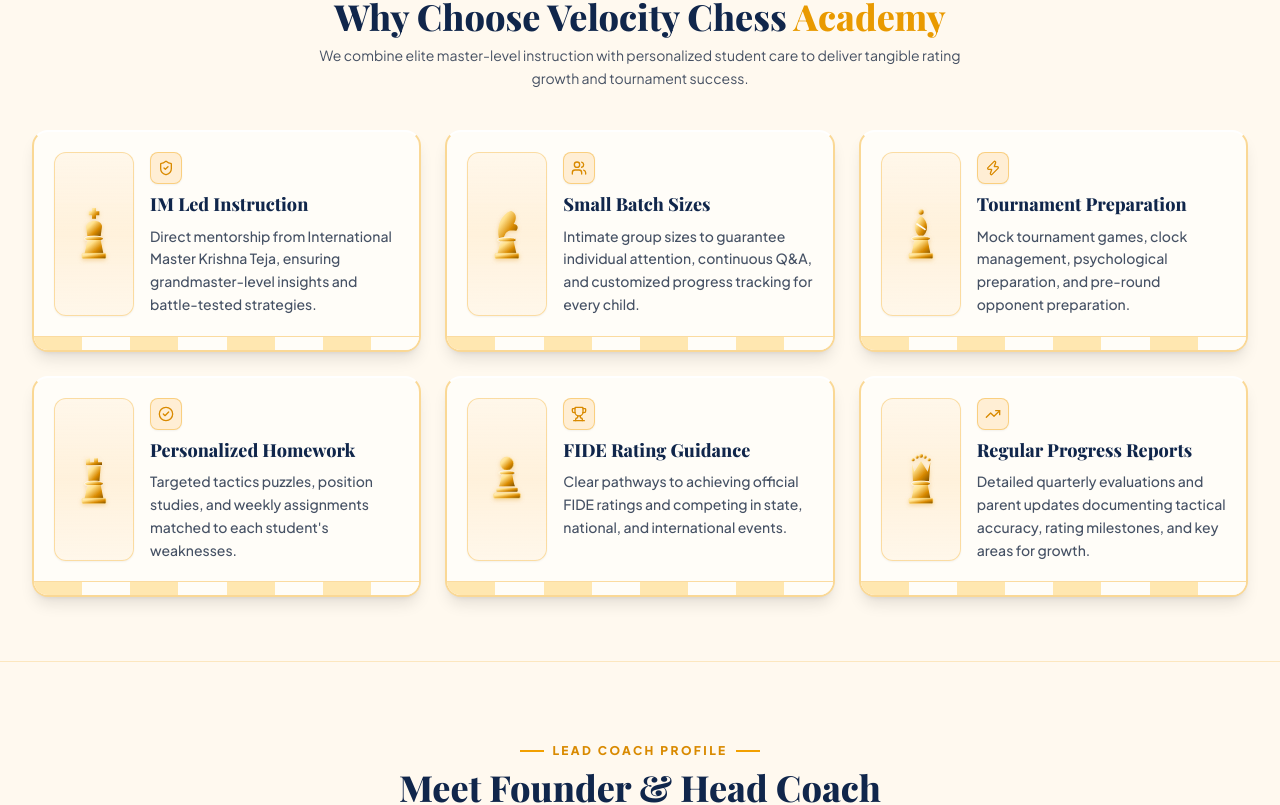
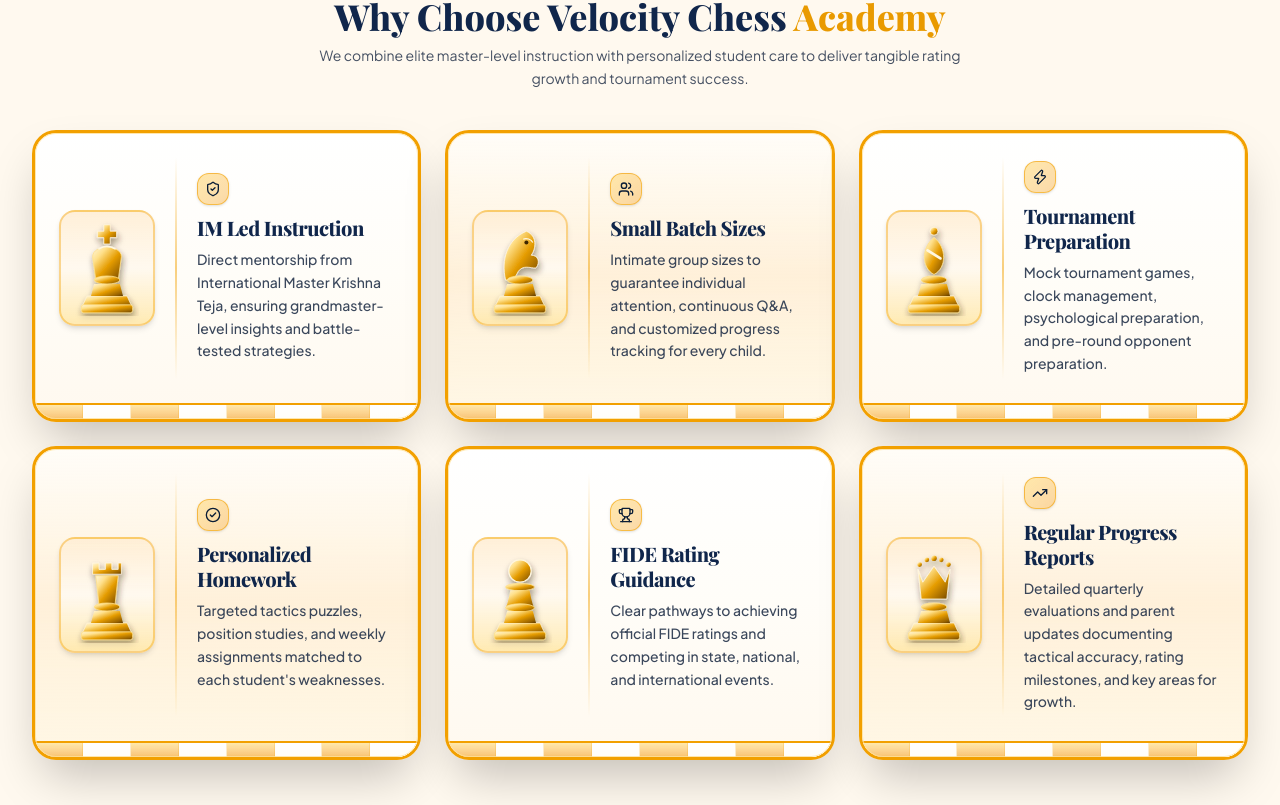
Before and after one commit to Klavanya0704/VelocityChess, a React (Vite) app: page /about in a window 1280 px wide. Shown: the part 1078-1883 px from the top of the page. Built offline with nearby package versions, Linux system fonts and the light colour scheme; a web font is replaced by a local one.

Commit message:
Redesign Why Choose Velocity Chess Academy cards with 3D bevelled gold display plaque frame, prominent 3D metallic gold chess piece sculptures, gold separator line, alternating warm cream and champagne gold gradients, and bottom checkerboard tile strip matching media_1791627912683_5876cfd8.jpg

```diff
--- a/src/pages/AboutPage.tsx
+++ b/src/pages/AboutPage.tsx
@@ -18,85 +18,110 @@
   ArrowRight
 } from 'lucide-react';
 
-/* 3D Gold Metallic Chess Piece SVG Component */
-const ChessPieceIcon: React.FC<{ type: string; className?: string }> = ({ type, className = "w-10 h-16" }) => {
+/* PROMINENT 3D METALLIC GOLD CHESS PIECE SCULPTURE SVG COMPONENT */
+const GoldChessPiece3D: React.FC<{ piece: string; className?: string }> = ({ piece, className = "w-16 h-24" }) => {
   return (
-    <svg viewBox="0 0 60 90" className={className} fill="none">
+    <svg viewBox="0 0 80 120" className={className} fill="none">
       <defs>
-        <linearGradient id={`gold-3d-${type}`} x1="0%" y1="0%" x2="100%" y2="100%">
-          <stop offset="0%" stopColor="#FFF4DB" />
-          <stop offset="30%" stopColor="#FFE08A" />
-          <stop offset="65%" stopColor="#D98A00" />
-          <stop offset="100%" stopColor="#7A4D00" />
+        {/* Rich 3D Gold Metallic Linear Gradients */}
+        <linearGradient id={`gold-3d-main-${piece}`} x1="0%" y1="0%" x2="100%" y2="100%">
+          <stop offset="0%" stopColor="#FFF7E0" />
+          <stop offset="25%" stopColor="#FFE08A" />
+          <stop offset="55%" stopColor="#E59C00" />
+          <stop offset="85%" stopColor="#996300" />
+          <stop offset="100%" stopColor="#5E3B00" />
         </linearGradient>
-        <filter id={`gold-glow-${type}`} x="-20%" y="-20%" width="140%" height="140%">
-          <feDropShadow dx="0" dy="2" stdDeviation="3" floodColor="#D98A00" floodOpacity="0.3" />
+
+        {/* 3D Drop Shadow */}
+        <filter id={`gold-shadow-${piece}`} x="-20%" y="-10%" width="140%" height="130%">
+          <feDropShadow dx="2" dy="5" stdDeviation="4" floodColor="#3D2600" floodOpacity="0.35" />
         </filter>
       </defs>
 
-      {type === 'king' && (
-        <g filter={`url(#gold-glow-${type})`}>
-          <path d="M 27 6 L 33 6 L 33 11 L 38 11 L 38 17 L 33 17 L 33 22 L 27 22 L 27 17 L 22 17 L 22 11 L 27 11 Z" fill={`url(#gold-3d-${type})`} />
-          <path d="M 18 34 C 18 22, 42 22, 42 34 L 40 48 H 20 Z" fill={`url(#gold-3d-${type})`} />
-          <ellipse cx="30" cy="52" rx="14" ry="4" fill={`url(#gold-3d-${type})`} stroke="#FFFDF8" strokeWidth="1" />
-          <path d="M 20 54 L 40 54 L 44 74 C 44 78, 16 78, 16 74 Z" fill={`url(#gold-3d-${type})`} />
-          <rect x="12" y="74" width="36" height="8" rx="2" fill={`url(#gold-3d-${type})`} stroke="#FFE08A" strokeWidth="1" />
+      <g filter={`url(#gold-shadow-${piece})`}>
+
+        {/* PEDESTAL STAND (COMMON FOR ALL PIECES) */}
+        <path d="M 15 95 L 65 95 L 70 106 C 70 110, 10 110, 10 106 Z" fill={`url(#gold-3d-main-${piece})`} stroke="#FFF3D6" strokeWidth="0.8" />
+        <rect x="8" y="106" width="64" height="10" rx="3" fill={`url(#gold-3d-main-${piece})`} stroke="#FFE08A" strokeWidth="1" />
+
+        {/* INDIVIDUAL 3D SCULPTURES */}
+        {piece === 'king' && (
+          <g>
+            {/* Cross Finial */}
+            <path d="M 36 6 H 44 V 14 H 52 V 22 H 44 V 30 H 36 V 22 H 28 V 14 H 36 Z" fill={`url(#gold-3d-main-${piece})`} stroke="#FFF5E0" strokeWidth="1" />
+            {/* King Crown Dome */}
+            <path d="M 22 46 C 22 30, 58 30, 58 46 L 54 75 H 26 Z" fill={`url(#gold-3d-main-${piece})`} stroke="#FFE08A" strokeWidth="1" />
+            {/* Crown Ridges & Details */}
+            <path d="M 30 36 Q 40 30, 50 36" stroke="#FFF7E0" strokeWidth="2" strokeLinecap="round" fill="none" />
+            <ellipse cx="40" cy="75" rx="16" ry="5" fill={`url(#gold-3d-main-${piece})`} stroke="#FFE08A" strokeWidth="1" />
+            <path d="M 24 80 L 56 80 L 60 95 L 20 95 Z" fill={`url(#gold-3d-main-${piece})`} />
           </g>
         )}
 
-      {type === 'knight' && (
-        <g filter={`url(#gold-glow-${type})`}>
-          <path d="M 18 52 C 14 34, 20 16, 36 10 C 46 14, 44 24, 40 30 C 46 30, 48 36, 44 40 C 38 40, 32 38, 28 44 L 24 52 Z" fill={`url(#gold-3d-${type})`} />
-          <ellipse cx="30" cy="54" rx="14" ry="4" fill={`url(#gold-3d-${type})`} stroke="#FFFDF8" strokeWidth="1" />
-          <path d="M 20 56 L 40 56 L 44 74 C 44 78, 16 78, 16 74 Z" fill={`url(#gold-3d-${type})`} />
-          <rect x="12" y="74" width="36" height="8" rx="2" fill={`url(#gold-3d-${type})`} stroke="#FFE08A" strokeWidth="1" />
+        {piece === 'knight' && (
+          <g>
+            {/* Knight Head & Mane */}
+            <path d="M 22 75 C 16 50, 24 24, 48 14 C 62 20, 60 36, 54 44 C 62 44, 66 52, 60 60 C 52 60, 44 56, 38 64 L 32 75 Z" fill={`url(#gold-3d-main-${piece})`} stroke="#FFF5E0" strokeWidth="1" />
+            {/* Eye & Snout Details */}
+            <circle cx="48" cy="28" r="2.5" fill="#3D2600" />
+            <path d="M 44 24 C 48 22, 54 24, 56 28" stroke="#FFF7E0" strokeWidth="1.5" fill="none" />
+            <ellipse cx="40" cy="75" rx="16" ry="5" fill={`url(#gold-3d-main-${piece})`} stroke="#FFE08A" strokeWidth="1" />
+            <path d="M 24 80 L 56 80 L 60 95 L 20 95 Z" fill={`url(#gold-3d-main-${piece})`} />
           </g>
         )}
 
-      {type === 'bishop' && (
-        <g filter={`url(#gold-glow-${type})`}>
-          <circle cx="30" cy="12" r="4" fill={`url(#gold-3d-${type})`} />
-          <path d="M 30 18 C 18 26, 18 44, 30 50 C 42 44, 42 26, 30 18 Z" fill={`url(#gold-3d-${type})`} />
-          <path d="M 24 30 L 36 38" stroke="#FFFDF8" strokeWidth="2.5" strokeLinecap="round" />
-          <ellipse cx="30" cy="52" rx="14" ry="4" fill={`url(#gold-3d-${type})`} stroke="#FFFDF8" strokeWidth="1" />
-          <path d="M 20 54 L 40 54 L 44 74 C 44 78, 16 78, 16 74 Z" fill={`url(#gold-3d-${type})`} />
-          <rect x="12" y="74" width="36" height="8" rx="2" fill={`url(#gold-3d-${type})`} stroke="#FFE08A" strokeWidth="1" />
+        {piece === 'bishop' && (
+          <g>
+            {/* Orb Top */}
+            <circle cx="40" cy="14" r="5" fill={`url(#gold-3d-main-${piece})`} stroke="#FFF7E0" strokeWidth="1" />
+            {/* Mitre Head */}
+            <path d="M 40 22 C 24 34, 24 60, 40 68 C 56 60, 56 34, 40 22 Z" fill={`url(#gold-3d-main-${piece})`} stroke="#FFE08A" strokeWidth="1" />
+            {/* Slit Cut */}
+            <path d="M 32 38 L 48 48" stroke="#FFF7E0" strokeWidth="3.5" strokeLinecap="round" />
+            <ellipse cx="40" cy="75" rx="16" ry="5" fill={`url(#gold-3d-main-${piece})`} stroke="#FFE08A" strokeWidth="1" />
+            <path d="M 24 80 L 56 80 L 60 95 L 20 95 Z" fill={`url(#gold-3d-main-${piece})`} />
           </g>
         )}
 
-      {type === 'rook' && (
-        <g filter={`url(#gold-glow-${type})`}>
-          <path d="M 18 14 L 24 14 L 24 20 L 30 20 L 30 14 L 36 14 L 36 20 L 42 20 L 42 14 L 42 24 L 18 24 Z" fill={`url(#gold-3d-${type})`} />
-          <path d="M 20 26 L 40 26 L 38 50 L 22 50 Z" fill={`url(#gold-3d-${type})`} />
-          <ellipse cx="30" cy="52" rx="14" ry="4" fill={`url(#gold-3d-${type})`} stroke="#FFFDF8" strokeWidth="1" />
-          <path d="M 20 54 L 40 54 L 44 74 C 44 78, 16 78, 16 74 Z" fill={`url(#gold-3d-${type})`} />
-          <rect x="12" y="74" width="36" height="8" rx="2" fill={`url(#gold-3d-${type})`} stroke="#FFE08A" strokeWidth="1" />
+        {piece === 'rook' && (
+          <g>
+            {/* Castle Battlements Top */}
+            <path d="M 22 20 H 30 V 28 H 38 V 20 H 46 V 28 H 54 V 20 H 58 V 34 H 22 Z" fill={`url(#gold-3d-main-${piece})`} stroke="#FFF7E0" strokeWidth="1" />
+            {/* Rook Body */}
+            <path d="M 26 36 H 54 L 50 72 H 30 Z" fill={`url(#gold-3d-main-${piece})`} stroke="#FFE08A" strokeWidth="1" />
+            <ellipse cx="40" cy="75" rx="16" ry="5" fill={`url(#gold-3d-main-${piece})`} stroke="#FFE08A" strokeWidth="1" />
+            <path d="M 24 80 L 56 80 L 60 95 L 20 95 Z" fill={`url(#gold-3d-main-${piece})`} />
           </g>
         )}
 
-      {type === 'pawn' && (
-        <g filter={`url(#gold-glow-${type})`}>
-          <circle cx="30" cy="22" r="10" fill={`url(#gold-3d-${type})`} stroke="#FFE08A" strokeWidth="1" />
-          <ellipse cx="30" cy="36" rx="12" ry="3.5" fill={`url(#gold-3d-${type})`} stroke="#FFFDF8" strokeWidth="1" />
-          <path d="M 22 38 C 22 38, 20 52, 18 56 L 42 56 C 40 52, 38 38, 38 38 Z" fill={`url(#gold-3d-${type})`} />
-          <rect x="14" y="58" width="32" height="6" rx="1.5" fill={`url(#gold-3d-${type})`} />
-          <rect x="10" y="66" width="40" height="8" rx="2" fill={`url(#gold-3d-${type})`} stroke="#FFE08A" strokeWidth="1" />
+        {piece === 'pawn' && (
+          <g>
+            {/* Pawn Head Orb */}
+            <circle cx="40" cy="30" r="14" fill={`url(#gold-3d-main-${piece})`} stroke="#FFF7E0" strokeWidth="1.5" />
+            <ellipse cx="40" cy="50" rx="18" ry="4.5" fill={`url(#gold-3d-main-${piece})`} stroke="#FFE08A" strokeWidth="1" />
+            {/* Pawn Body */}
+            <path d="M 28 54 C 28 54, 25 72, 22 76 H 58 C 55 72, 52 54, 52 54 Z" fill={`url(#gold-3d-main-${piece})`} />
+            <ellipse cx="40" cy="76" rx="18" ry="5" fill={`url(#gold-3d-main-${piece})`} stroke="#FFE08A" strokeWidth="1" />
+            <path d="M 24 80 L 56 80 L 60 95 L 20 95 Z" fill={`url(#gold-3d-main-${piece})`} />
           </g>
         )}
 
-      {type === 'queen' && (
-        <g filter={`url(#gold-glow-${type})`}>
-          <circle cx="18" cy="16" r="2.5" fill={`url(#gold-3d-${type})`} />
-          <circle cx="24" cy="12" r="2.5" fill={`url(#gold-3d-${type})`} />
-          <circle cx="30" cy="10" r="3" fill={`url(#gold-3d-${type})`} />
-          <circle cx="36" cy="12" r="2.5" fill={`url(#gold-3d-${type})`} />
-          <circle cx="42" cy="16" r="2.5" fill={`url(#gold-3d-${type})`} />
-          <path d="M 16 20 L 20 34 L 30 18 L 40 34 L 44 20 L 42 48 L 18 48 Z" fill={`url(#gold-3d-${type})`} />
-          <ellipse cx="30" cy="52" rx="14" ry="4" fill={`url(#gold-3d-${type})`} stroke="#FFFDF8" strokeWidth="1" />
-          <path d="M 20 54 L 40 54 L 44 74 C 44 78, 16 78, 16 74 Z" fill={`url(#gold-3d-${type})`} />
-          <rect x="12" y="74" width="36" height="8" rx="2" fill={`url(#gold-3d-${type})`} stroke="#FFE08A" strokeWidth="1" />
+        {piece === 'queen' && (
+          <g>
+            {/* Queen Coronet Points */}
+            <circle cx="22" cy="22" r="3" fill={`url(#gold-3d-main-${piece})`} />
+            <circle cx="31" cy="16" r="3" fill={`url(#gold-3d-main-${piece})`} />
+            <circle cx="40" cy="14" r="3.5" fill={`url(#gold-3d-main-${piece})`} />
+            <circle cx="49" cy="16" r="3" fill={`url(#gold-3d-main-${piece})`} />
+            <circle cx="58" cy="22" r="3" fill={`url(#gold-3d-main-${piece})`} />
+            {/* Coronet Body */}
+            <path d="M 20 28 L 26 44 L 40 24 L 54 44 L 60 28 L 56 65 H 24 Z" fill={`url(#gold-3d-main-${piece})`} stroke="#FFF7E0" strokeWidth="1" />
+            <ellipse cx="40" cy="75" rx="16" ry="5" fill={`url(#gold-3d-main-${piece})`} stroke="#FFE08A" strokeWidth="1" />
+            <path d="M 24 80 L 56 80 L 60 95 L 20 95 Z" fill={`url(#gold-3d-main-${piece})`} />
           </g>
         )}
+
+      </g>
     </svg>
   );
 };
@@ -123,6 +148,7 @@
       description: 'Direct mentorship from International Master Krishna Teja, ensuring grandmaster-level insights and battle-tested strategies.',
       icon: ShieldCheck,
       pieceType: 'king',
+      isLightGold: false,
     },
     {
       id: 2,
@@ -130,6 +156,7 @@
       description: 'Intimate group sizes to guarantee individual attention, continuous Q&A, and customized progress tracking for every child.',
       icon: Users,
       pieceType: 'knight',
+      isLightGold: true,
     },
     {
       id: 3,
@@ -137,6 +164,7 @@
       description: 'Mock tournament games, clock management, psychological preparation, and pre-round opponent preparation.',
       icon: Zap,
       pieceType: 'bishop',
+      isLightGold: false,
     },
     {
       id: 4,
@@ -144,6 +172,7 @@
       description: "Targeted tactics puzzles, position studies, and weekly assignments matched to each student's weaknesses.",
       icon: CheckCircle2,
       pieceType: 'rook',
+      isLightGold: true,
     },
     {
       id: 5,
@@ -151,6 +180,7 @@
       description: 'Clear pathways to achieving official FIDE ratings and competing in state, national, and international events.',
       icon: Trophy,
       pieceType: 'pawn',
+      isLightGold: false,
     },
     {
       id: 6,
@@ -158,6 +188,7 @@
       description: 'Detailed quarterly evaluations and parent updates documenting tactical accuracy, rating milestones, and key areas for growth.',
       icon: TrendingUp,
       pieceType: 'queen',
+      isLightGold: true,
     },
   ];
 
@@ -302,7 +333,7 @@
           </div>
         </section>
 
-        {/* SECTION 4: WHY CHOOSE VELOCITY (EXACT MATCHING 6 CONTENT CARDS REFERENCE media_1791627364299_be23807d.jpg) */}
+        {/* SECTION 4: WHY CHOOSE VELOCITY (EXACT 3D TROPHY PLAQUE DISPLAY CARDS REFERENCE media_1791627912683_5876cfd8.jpg) */}
         <section className="relative py-12 sm:py-16 border-t border-[#F2A000]/20">
           <div className="max-w-7xl mx-auto px-4 sm:px-6 lg:px-8">
 
@@ -322,38 +353,48 @@
               </p>
             </div>
 
-            {/* SIX CONTENT CARDS IN 3 COLUMNS MATCHING REFERENCE */}
+            {/* SIX 3D GOLD DISPLAY PLAQUE CARDS IN 3 COLUMNS MATCHING REFERENCE */}
             <div className="grid grid-cols-1 md:grid-cols-2 lg:grid-cols-3 gap-6 items-stretch">
               {whyChooseCards.map((card) => {
                 const IconComp = card.icon;
                 return (
                   <div
                     key={card.id}
-                    className="bg-[#FFFDF8] backdrop-blur-md rounded-2xl border-2 border-[#F2A000]/40 shadow-lg hover:shadow-xl hover:-translate-y-1.5 transition-all duration-300 flex flex-col justify-between overflow-hidden group border-t-white"
+                    className={`relative flex flex-col justify-between rounded-3xl border-[3.5px] border-[#F2A000] shadow-2xl transition-all duration-300 hover:-translate-y-2 group overflow-hidden ${
+                      card.isLightGold
+                        ? 'bg-gradient-to-b from-[#FFFDF8] via-[#FFEED4]/80 to-[#FFF7E5]'
+                        : 'bg-gradient-to-b from-[#FFFFFF] via-[#FFFDF8] to-[#FFF9EF]'
+                    }`}
                   >
+                    {/* Inner Gold Bevel Accent */}
+                    <div className="absolute inset-0 rounded-[21px] border border-[#FFE29A] pointer-events-none z-20 opacity-80" />
+
                     {/* Main Card Content */}
-                    <div className="flex items-start flex-1 p-5 gap-4">
+                    <div className="flex items-center flex-1 p-5 sm:p-6 gap-4 sm:gap-5 relative z-10">
 
-                      {/* Left Column: 3D Metallic Gold Chess Piece */}
-                      <div className="w-16 sm:w-20 shrink-0 self-stretch flex flex-col items-center justify-center p-2 rounded-xl bg-gradient-to-b from-[#FFF7EA] via-[#FFEED4]/80 to-[#FFF7EA] border border-[#F2A000]/30 shadow-xs group-hover:scale-105 transition-transform duration-300">
-                        <ChessPieceIcon type={card.pieceType} className="w-10 h-16 text-[#D98A00]" />
+                      {/* Left Column: Prominent 3D Metallic Gold Chess Piece Sculpture */}
+                      <div className="w-20 sm:w-24 shrink-0 flex flex-col items-center justify-center p-2 rounded-2xl bg-gradient-to-b from-[#FFEED4]/90 via-[#FFF9EF] to-[#FFE8AB]/90 border-2 border-[#F2A000]/40 shadow-md group-hover:scale-105 transition-transform duration-300">
+                        <GoldChessPiece3D piece={card.pieceType} className="w-14 h-22 sm:w-16 sm:h-24 drop-shadow-md" />
                       </div>
 
+                      {/* Vertical Gold Molded Separator Line */}
+                      <div className="w-[2px] self-stretch bg-gradient-to-b from-transparent via-[#F2A000]/50 to-transparent shrink-0" />
+
                       {/* Right Column: Icon Badge, Heading, and Description */}
-                      <div className="flex-1 flex flex-col justify-start text-left space-y-2">
+                      <div className="flex-1 flex flex-col justify-center text-left space-y-2 py-1">
 
-                        {/* Icon Badge */}
-                        <div className="w-8 h-8 rounded-lg bg-[#FFEED4] border border-[#F2A000]/40 flex items-center justify-center text-[#D98A00] shadow-xs">
-                          <IconComp className="w-4 h-4" />
+                        {/* Small Gold Icon Badge */}
+                        <div className="w-8 h-8 rounded-xl bg-gradient-to-br from-[#FFE8AB] to-[#F2A000]/40 border border-[#F2A000]/60 flex items-center justify-center text-[#10264B] shadow-sm">
+                          <IconComp className="w-4 h-4 text-[#0A1D37]" />
                         </div>
 
                         {/* Heading */}
-                        <h3 className="font-serif font-extrabold text-base sm:text-lg text-[#10264B] leading-snug">
+                        <h3 className="font-serif font-extrabold text-lg sm:text-xl text-[#10264B] leading-tight tracking-tight pt-0.5">
                           {card.title}
                         </h3>
 
                         {/* Description */}
-                        <p className="text-xs sm:text-sm text-[#25334A]/85 font-medium leading-relaxed">
+                        <p className="text-xs sm:text-sm text-[#25334A]/90 font-medium leading-relaxed">
                           {card.description}
                         </p>
 
@@ -361,12 +402,16 @@
 
                     </div>
 
-                    {/* Bottom Base: Checkerboard Strip matching reference image */}
-                    <div className="grid grid-cols-8 h-3.5 w-full border-t border-[#F2A000]/30 bg-[#FFF5E5] shrink-0">
+                    {/* Bottom Base: 3D Bevelled Gold Checkerboard Tile Strip */}
+                    <div className="grid grid-cols-8 h-4 w-full border-t-2 border-[#F2A000] bg-[#FFF5E5] shrink-0 relative z-10">
                       {[...Array(8)].map((_, i) => (
                         <div
                           key={i}
-                          className={i % 2 === 0 ? 'bg-[#FFE29A]/70' : 'bg-[#FFFDF8]'}
+                          className={`h-full border-r border-[#F2A000]/20 ${
+                            i % 2 === 0
+                              ? 'bg-gradient-to-b from-[#FFE8AB] to-[#F2A000]/60'
+                              : 'bg-gradient-to-b from-[#FFFFFF] to-[#FFFDF8]'
+                          }`}
                         />
                       ))}
                     </div>
```
Lines whose indentation alone changed are shown as unchanged.
